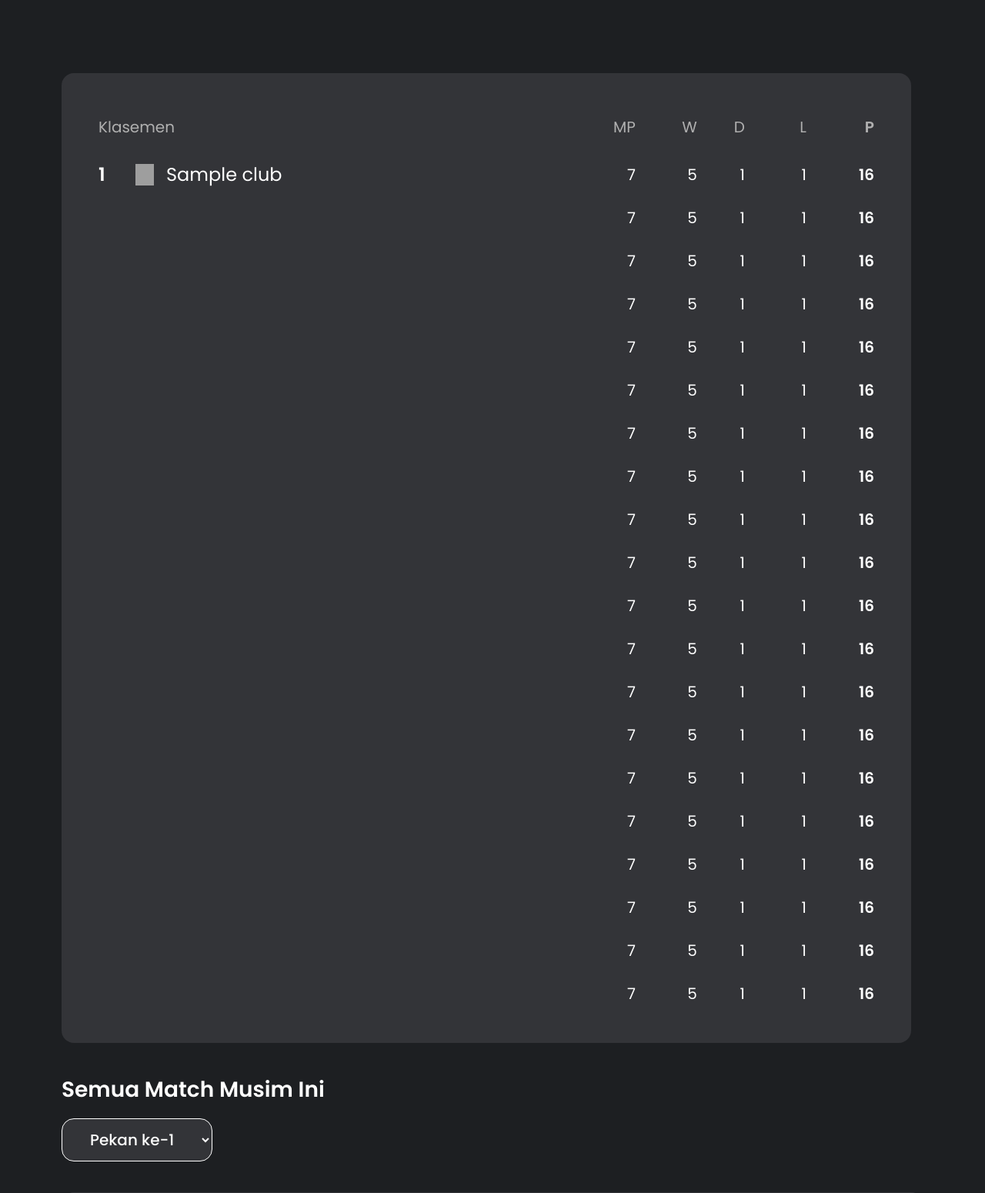
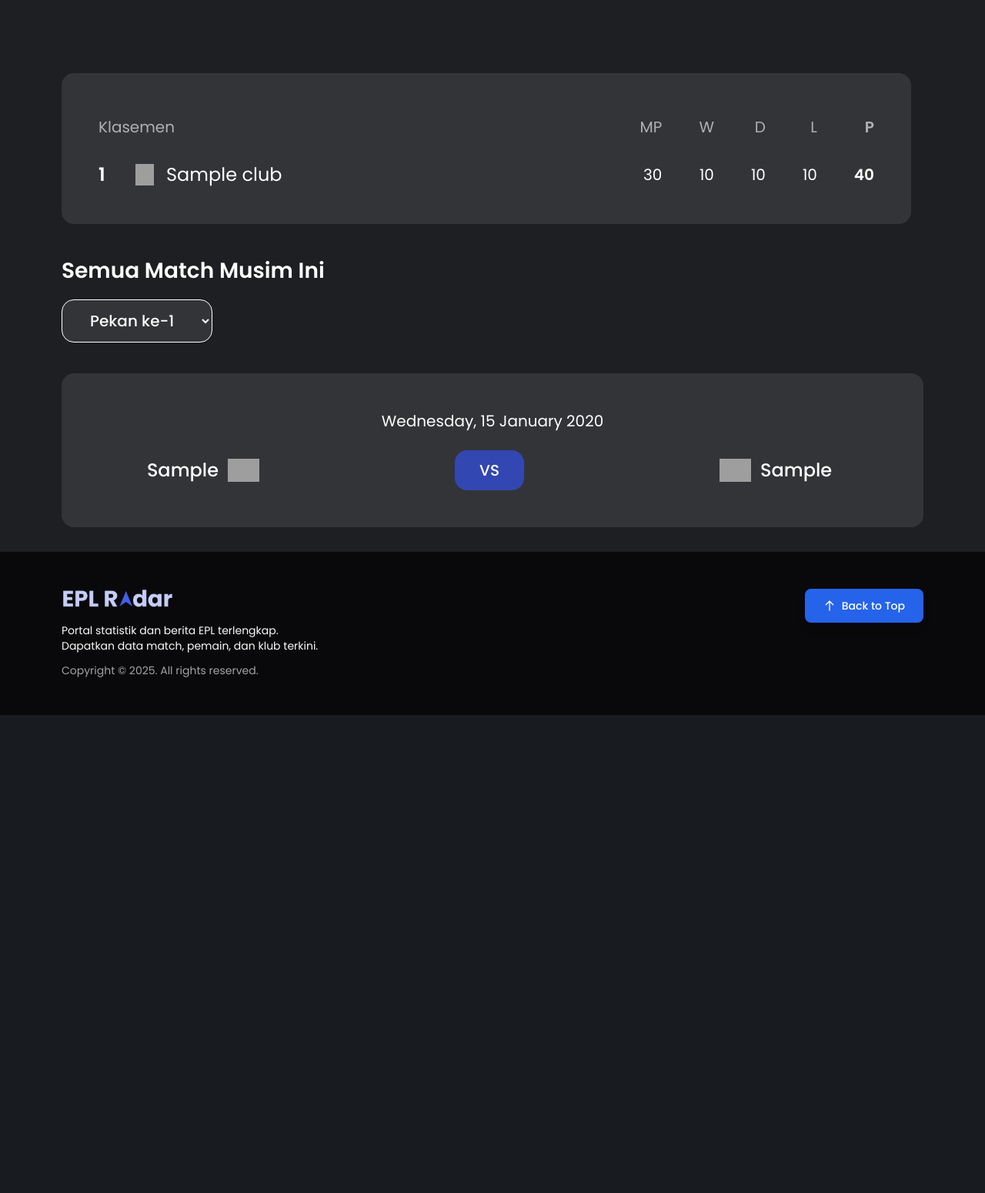
Before and after one commit to PBP-E12/eplradar, a Django app: page /matches/ in a window 1280 px wide. Shown: the part 729-2279 px from the top of the page at 77% size. After the commit the page ends 1658 px from the top, so only its background shows below. Run offline with Django 5.2, Linux system fonts and the light colour scheme; tables that the repository leaves empty hold one stand-in row (values such as "Sample post"); some libraries are stand-ins or nearby versions; grey boxes are pictures that could not be loaded.

Commit message:
fixing klasemen (implementasi poin, jumlah match)

```diff
--- a/matches/templates/show_matches.html
+++ b/matches/templates/show_matches.html
@@ -10,11 +10,29 @@
 
 <body>
     {% block content %}
+
     {% include 'navbar.html' %}
 
     <div class="bg-[#1d1f22] w-full pt-10 min-h-screen">
+
         <div class="mx-auto px-4 sm:px-6 lg:px-20 py-8">
-            <div class="my-24 bg-[#333438] rounded-2xl h-[400px] sm:h-[480px] lg:h-[560px]">
+
+            <div class="my-24 rounded-2xl h-[560px] bg-cover bg-center flex flex-col items-center justify-center text-center p-4"
+                style="background-image: url('{% static "img/match.png" %}')" id="hero-section">
+                <div class="text-white">
+                    <h1 class="text-6xl font-bold text-white mb-4">
+                        Match
+                    </h1>
+                    <p class="text-xl text-gray-200 max-w-lg mb-8">
+                        Dapatkan informasi terkait pertandingan dan klasemen tim favoritmu di musim ini!
+                    </p>
+                    <a href="#jadwal-pertandingan" class="inline-flex items-center bg-indigo-600 text-white px-6 py-3 rounded-lg font-semibold hover:bg-indigo-700 transition-all">
+                        <svg class="w-5 h-5 mr-2.5" fill="none" stroke="currentColor" viewBox="0 0 24 24" xmlns="http://www.w3.org/2000/svg">
+                            <path stroke-linecap="round" stroke-linejoin="round" stroke-width="2" d="M12 5v14m0 0l-4-4m4 4l4-4"></path>
+                        </svg>
+                        Lihat Jadwal Pertandingan
+                    </a>
+                </div>
             </div>
 
             <div class="grid grid-cols-1 lg:grid-cols-[1fr_auto] gap-6 lg:gap-4">
@@ -43,17 +61,17 @@
                                 <div class="flex flex-col items-end justify-start">
                                     <p class="text-lg lg:text-xl text-[#b0b0b0] h-[60px] lg:h-[68px] flex items-center">MP</p>
                                     <div class="flex flex-col items-end">
-                                        {% for i in "12345678901234567890" %}
-                                        <p class="text-lg lg:text-xl text-white h-[52px] lg:h-[56px] flex items-center">7</p>
+                                        {% for club in clubs %}
+                                        <p class="text-lg lg:text-xl text-white h-[52px] lg:h-[56px] flex items-center">{{ club.total_matches }}</p>
                                         {% endfor %}
                                     </div>
                                 </div>
 
-                                <div class="flex flex-col items-end justify-start w-8">
+                                <div class="flex flex-col items-end justify-start">
                                     <p class="text-lg lg:text-xl text-[#b0b0b0] h-[60px] lg:h-[68px] flex items-center">W</p>
                                     <div class="flex flex-col items-end">
-                                        {% for i in "12345678901234567890" %}
-                                        <p class="text-lg lg:text-xl text-white h-[52px] lg:h-[56px] flex items-center">5</p>
+                                        {% for club in clubs %}
+                                        <p class="text-lg lg:text-xl text-white h-[52px] lg:h-[56px] flex items-center">{{ club.jumlah_win }}</p>
                                         {% endfor %}
                                     </div>
                                 </div>
@@ -61,26 +79,26 @@
                                 <div class="flex flex-col items-end justify-start">
                                     <p class="text-lg lg:text-xl text-[#b0b0b0] h-[60px] lg:h-[68px] flex items-center">D</p>
                                     <div class="flex flex-col items-end">
-                                        {% for i in "12345678901234567890" %}
-                                        <p class="text-lg lg:text-xl text-white h-[52px] lg:h-[56px] flex items-center">1</p>
+                                        {% for club in clubs %}
+                                        <p class="text-lg lg:text-xl text-white h-[52px] lg:h-[56px] flex items-center">{{ club.jumlah_draw }}</p>
                                         {% endfor %}
                                     </div>
                                 </div>
 
-                                <div class="flex flex-col items-end justify-start w-8">
+                                <div class="flex flex-col items-end justify-start">
                                     <p class="text-lg lg:text-xl text-[#b0b0b0] h-[60px] lg:h-[68px] flex items-center">L</p>
                                     <div class="flex flex-col items-end">
-                                        {% for i in "12345678901234567890" %}
-                                        <p class="text-lg lg:text-xl text-white h-[52px] lg:h-[56px] flex items-center">1</p>
+                                        {% for club in clubs %}
+                                        <p class="text-lg lg:text-xl text-white h-[52px] lg:h-[56px] flex items-center">{{ club.jumlah_lose }}</p>
                                         {% endfor %}
                                     </div>
                                 </div>
 
-                                <div class="flex flex-col items-end justify-start w-10">
+                                <div class="flex flex-col items-end justify-start">
                                     <p class="text-lg lg:text-xl font-semibold text-[#b0b0b0] h-[60px] lg:h-[68px] flex items-center">P</p>
                                     <div class="flex flex-col items-end">
-                                        {% for i in "12345678901234567890" %}
-                                        <p class="text-lg lg:text-xl font-semibold text-white h-[52px] lg:h-[56px] flex items-center">16</p>
+                                        {% for club in clubs %}
+                                        <p class="text-lg lg:text-xl font-semibold text-white h-[52px] lg:h-[56px] flex items-center">{{ club.points }}</p>
                                         {% endfor %}
                                     </div>
                                 </div>
@@ -90,7 +108,7 @@
                 </div>
             </div>
 
-            <div class="flex flex-col justify-start items-start w-full relative mt-10 gap-4">
+            <div class="flex flex-col justify-start items-start w-full relative mt-10 gap-4" id="jadwal-pertandingan">
                 <p class="self-stretch flex-grow-0 flex-shrink-0 w-full text-[28px] font-semibold text-left text-white">
                     Semua Match Musim Ini
                 </p>
@@ -122,7 +140,7 @@
                                 {% for match in group.list %}
                                 <div class="flex justify-between items-center w-full max-w-2xl lg:max-w-4xl">
 
-                                    <div class="flex justify-end items-end flex-grow-0 flex-shrink-0 w-[145px] gap-3">
+                                    <div class="flex justify-end items-center flex-grow-0 flex-shrink-0 w-[145px] gap-3">
                                         <p class="flex-grow-0 flex-shrink-0 text-xl lg:text-2xl font-medium text-right text-white">
                                             {{ match.home_team }}
                                         </p>
@@ -132,13 +150,13 @@
                                         />
                                     </div>
 
-                                    <div class="flex justify-center items-center flex-grow-0 flex-shrink-0 w-[104px] px-8 py-3 rounded-2xl bg-[#3247b1]">
+                                    <div class="flex justify-center items-center flex-grow-0 flex-shrink-0 px-8 py-3 rounded-2xl bg-[#3247b1] self-stretch">
                                         <p class="flex-grow-0 flex-shrink-0 text-xl font-medium text-left text-white">
                                             VS
                                         </p>
                                     </div>
 
-                                    <div class="flex justify-start items-end flex-grow-0 flex-shrink-0 w-[153px] gap-3">
+                                    <div class="flex justify-start items-center flex-grow-0 flex-shrink-0 w-[153px] gap-3">
                                         <img
                                             src="/static/img/club-matches/{{ match.away_team }}.png"
                                             class="flex-grow-0 flex-shrink-0 w-10 lg:w-[41px] h-10 lg:h-12 object-contain"
```
Lines whose indentation alone changed are shown as unchanged.
